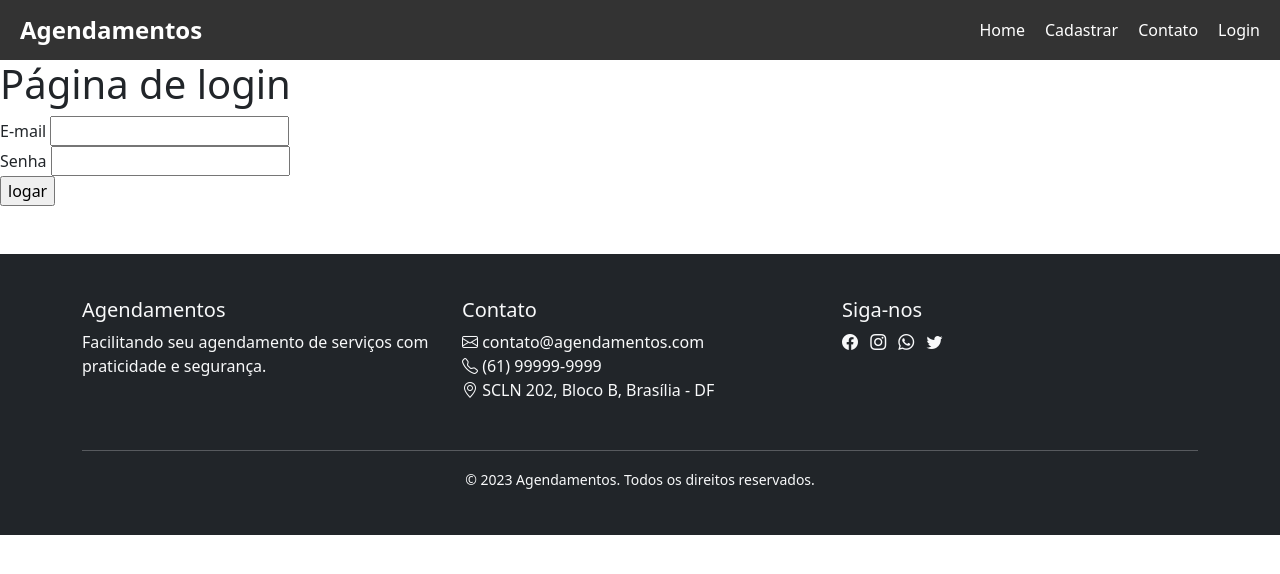
After one commit to dionisio300/aulas-418, a Flask app: page /login in a window 1280 px wide. The commit adds this page. Shown: the top 574 px of the page. Run offline with Flask 3, Linux system fonts and the light colour scheme.

Commit message:
Formulário funcional

```diff
--- a/Flask/Aula08/app.py
+++ b/Flask/Aula08/app.py
@@ -1,5 +1,9 @@
 from flask import Flask, render_template,request,redirect,url_for
 import mysql.connector as my
+# Importar o bcrypt para criptografar a senha
+import bcrypt
+
+
 
 def conectar():
     conexao = my.connect(
@@ -53,6 +57,19 @@ def cadastrar():
         nome = request.form.get('nome')
         email = request.form.get('email')
         senha = request.form.get('senha')
+
+       # exemplo de criptografia e verificação da senha
+        senha_criptografada = bcrypt.hashpw(senha.encode('utf-8'), bcrypt.gensalt())
+        print(senha_criptografada)
+
+        senha = senha_criptografada
+        # senha = '1234'
+        # # Verificando a senha
+        # if bcrypt.checkpw(senha.encode('utf-8'), senha_criptografada):
+        #     print("Senha correta")
+        # else:
+        #     print("Senha incorreta")
+
         dtNascimento = request.form.get('dataNascimento')
         cpf = request.form.get('cpf')
         cep = request.form.get('cep')
@@ -78,5 +95,16 @@ def cadastrar():
         print(f'Nome: {nome}, Email: {email}, senha: {senha}, Data: {dtNascimento}, CPF: {cpf}, CEP: {cep}, Tipo Usuário: {tipoUsuario}')
         return render_template('cadastrar.html')
 
+@app.route('/login', methods = ['GET','POST'])
+def login():
+    if request.method == 'GET':
+        return render_template('login.html')
+    if request.method == 'POST':
+        email = request.form.get('email')
+        senha = request.form.get('senha')
+        print(f'email: {email}, senha: {senha}')
+        return render_template('login.html')
+
+
 
 app.run(debug=True)
--- a/Flask/Aula08/templates/base.html
+++ b/Flask/Aula08/templates/base.html
@@ -26,7 +26,7 @@
                     <a href="">Contato</a>
                 </li>
                 <li class="nav-item">
-                    <a href="">Lista Serviçoes</a>
+                    <a href="{{url_for('login')}}">Login</a>
                 </li>
             </ul>
         </nav>
--- /dev/null
+++ b/Flask/Aula08/templates/login.html
@@ -0,0 +1,21 @@
+{% extends 'base.html' %}
+
+{% block conteudo %}
+
+<h1>Página de login</h1>
+
+<form action="{{url_for('login')}}" method="post">
+
+    <div>
+        <label for="email">E-mail</label>
+        <input type="text" name="email" id="email">
+    </div>
+    <div>
+        <label for="senha">Senha</label>
+        <input type="password" name="senha" id="senha">
+    </div>
+    <input type="submit" value="logar">
+
+</form>
+
+{% endblock %}
```
